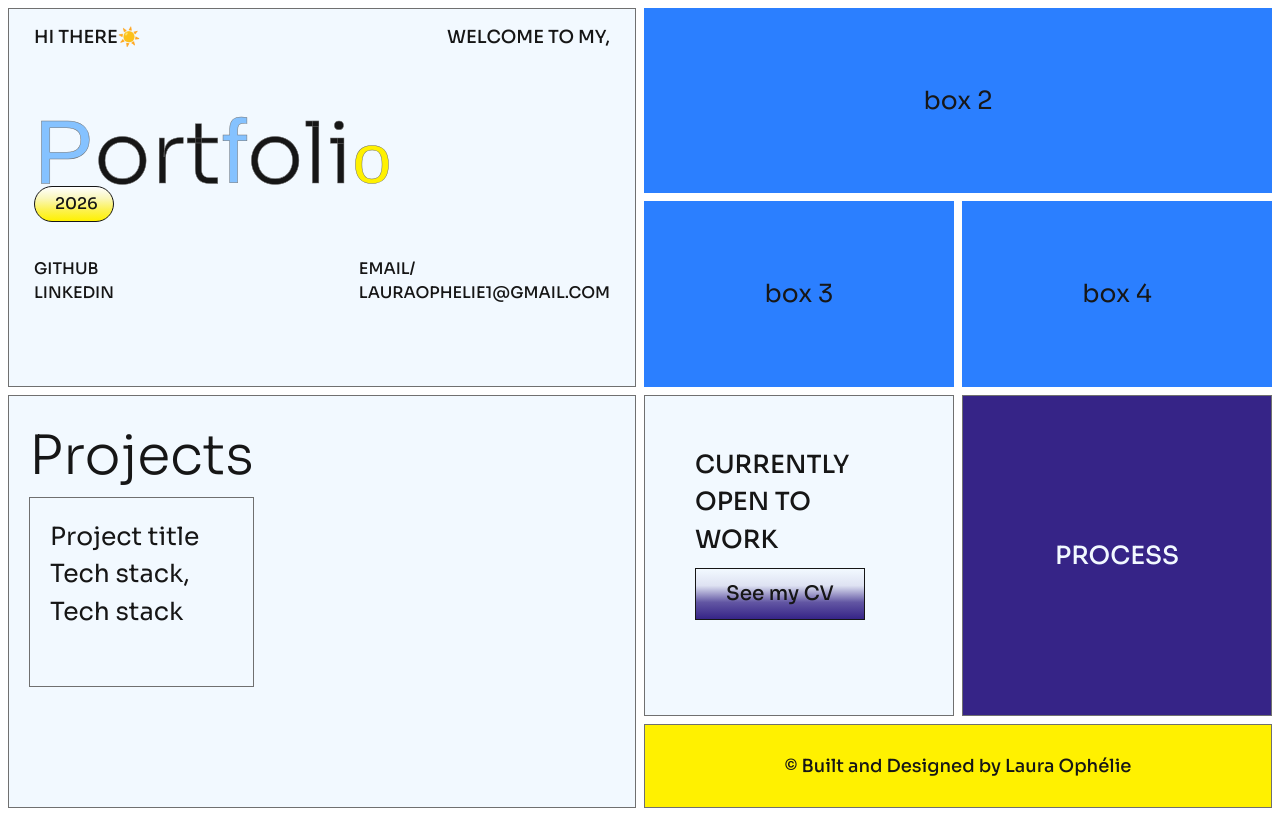
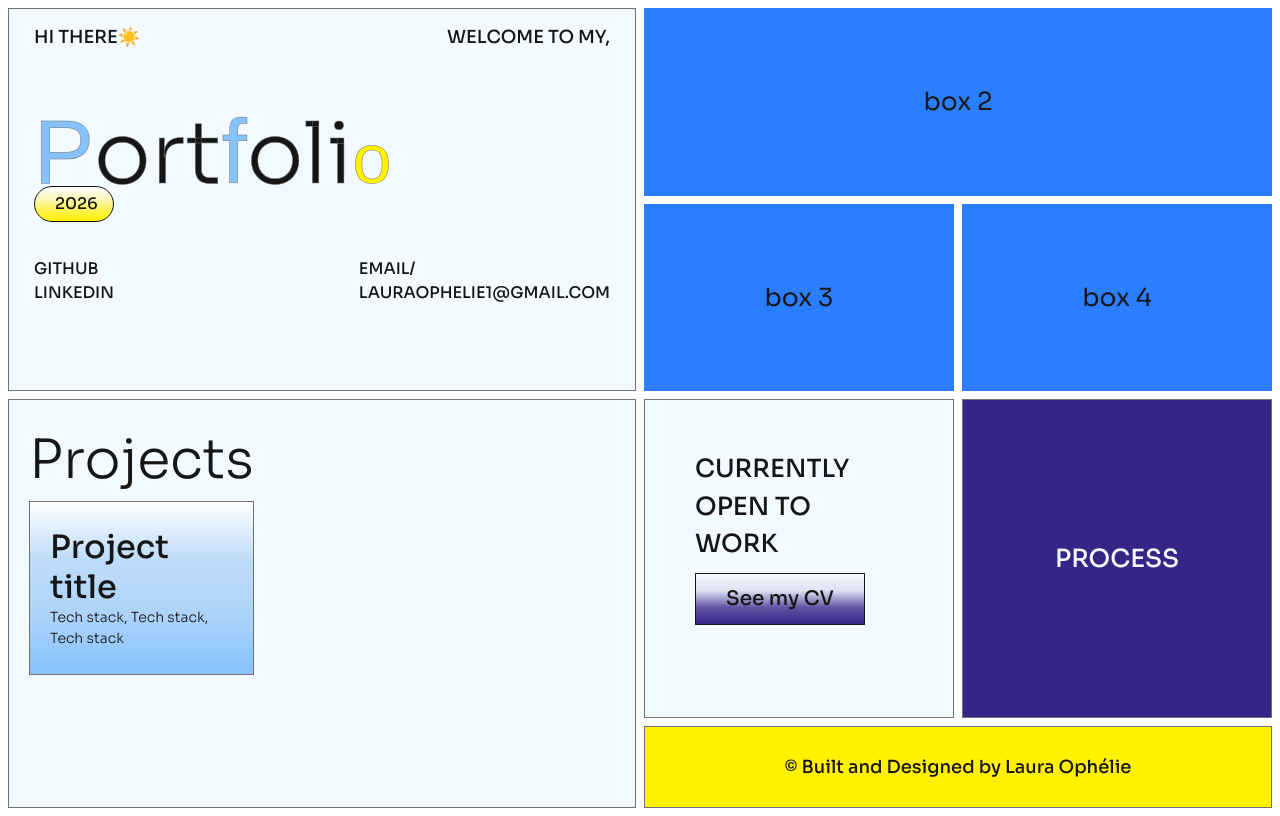
Before and after one commit to lauraophelie/laura-s-portfolio, a Next.js app: page / in a window 1280 px wide. Built offline with nearby package versions, Linux system fonts and the light colour scheme.

Commit message:
project card design

```diff
--- a/app/components/projects/ProjectCard.tsx
+++ b/app/components/projects/ProjectCard.tsx
@@ -1,4 +1,5 @@
 import "./projects.scss";
+import { ArrowRightCircle } from "@deemlol/next-icons"
 
 interface ProjectCardProps {
     title: string;
--- a/app/components/projects/Projects.tsx
+++ b/app/components/projects/Projects.tsx
@@ -8,7 +8,7 @@ export default function Projects() {
             <div className="projects__row flex flex-col">
                 <ProjectCard
                     title={"Project title"}
-                    techstack={"Tech stack, Tech stack"}
+                    techstack={"Tech stack, Tech stack, Tech stack"}
                 />
             </div>
         </div>
--- a/app/components/projects/projects.scss
+++ b/app/components/projects/projects.scss
@@ -15,8 +15,20 @@
         &__cards {
             @include mixin.basic-border-style-box;
             width: 225px;
-            height: 190px;
-            padding: 20px;
+            // height: 190px;
+            padding: 25px 20px;
+            background-image: linear-gradient(#FFFFFF, #BEDCFA, #ACD3FA, #85C2FF);
+
+            &--title {
+                font-size: 32px;
+                font-weight: 500;
+                line-height: 40px;
+            }
+
+            &--stack {
+                font-size: 14px;
+                font-weight: 300;
+            }
         }
     }
 }
```
